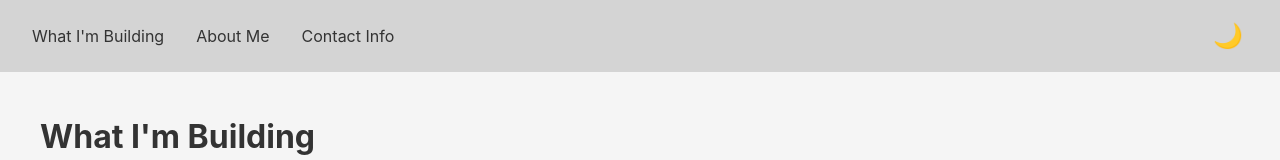
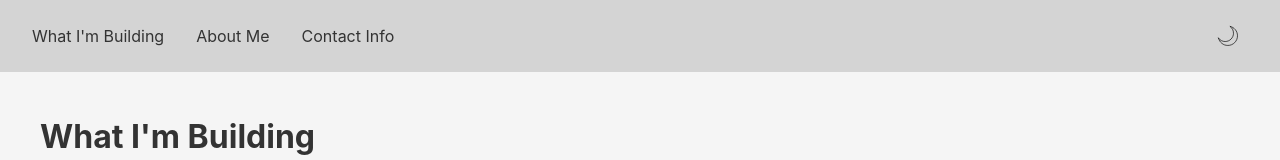
Before and after one commit to marcuskam01/marcuskam01.github.io, a React (Vite) app: page / in a window 1280 px wide. Shown: the top 160 px of the page. Built offline with nearby package versions, Linux system fonts and the light colour scheme.

Commit message:
added icons

```diff
--- a/src/components/Navbar.jsx
+++ b/src/components/Navbar.jsx
@@ -1,4 +1,6 @@
 import { Link } from 'react-router-dom';
+import brightIcon from '../assets/bright.svg';
+import darkIcon from '../assets/dark.svg';
 
 const Navbar = ({ theme, toggleTheme }) => {
   return (
@@ -9,7 +11,11 @@ const Navbar = ({ theme, toggleTheme }) => {
         <Link to="/contact" className="nav-link">Contact Info</Link>
       </div>
       <button onClick={toggleTheme} className="theme-toggle">
-        {theme === 'light' ? '🌙' : '☀️'}
+        <img
+          src={theme === 'light' ? darkIcon : brightIcon}
+          alt={theme === 'light' ? "Switch to dark mode" : "Switch to light mode"}
+          className="theme-icon"
+        />
       </button>
     </nav>
   );
--- a/src/styles/globals.css
+++ b/src/styles/globals.css
@@ -76,6 +76,16 @@ body[data-theme="dark"] .nav-container {
 
 .theme-toggle:hover {
   background-color: rgba(0, 0, 0, 0.1);
+}
+
+.theme-icon {
+  width: 24px;
+  height: 24px;
+  display: block;
+}
+
+body[data-theme="dark"] .theme-icon {
+  filter: invert(1);
 }
 
 .textlink {
```
